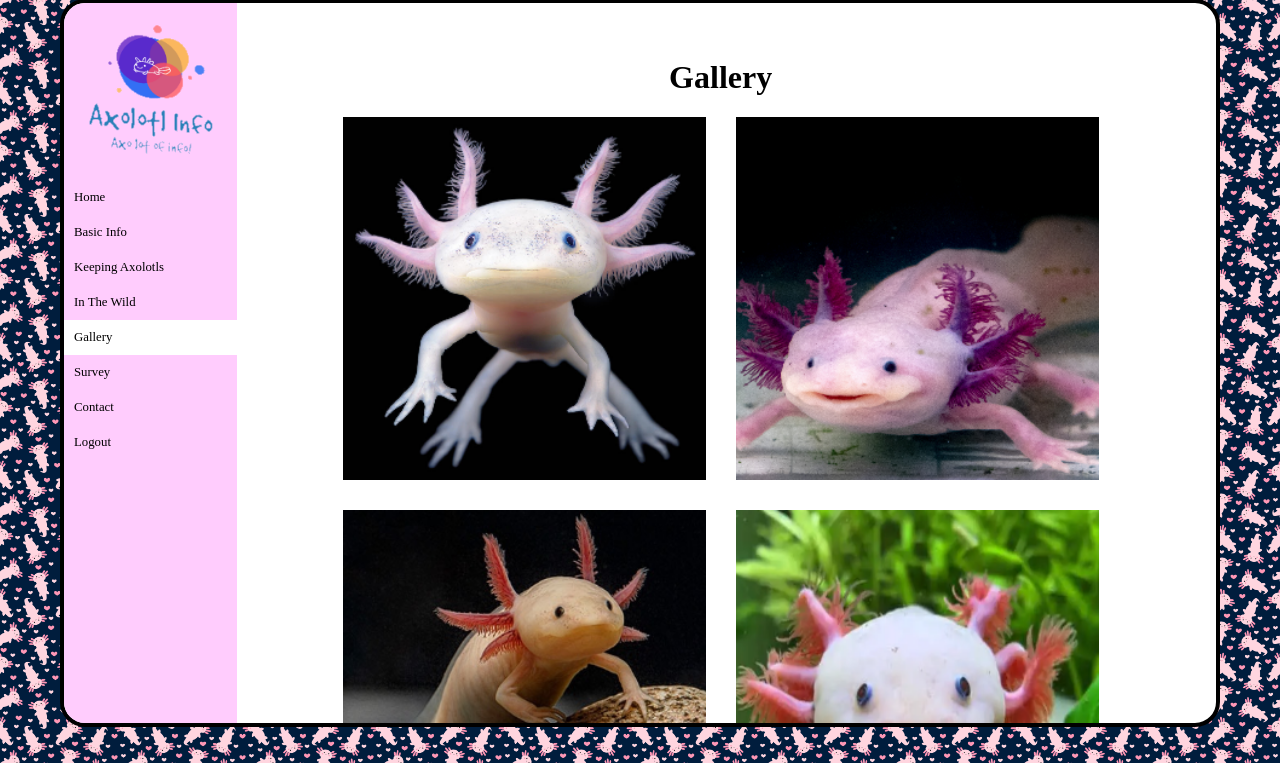
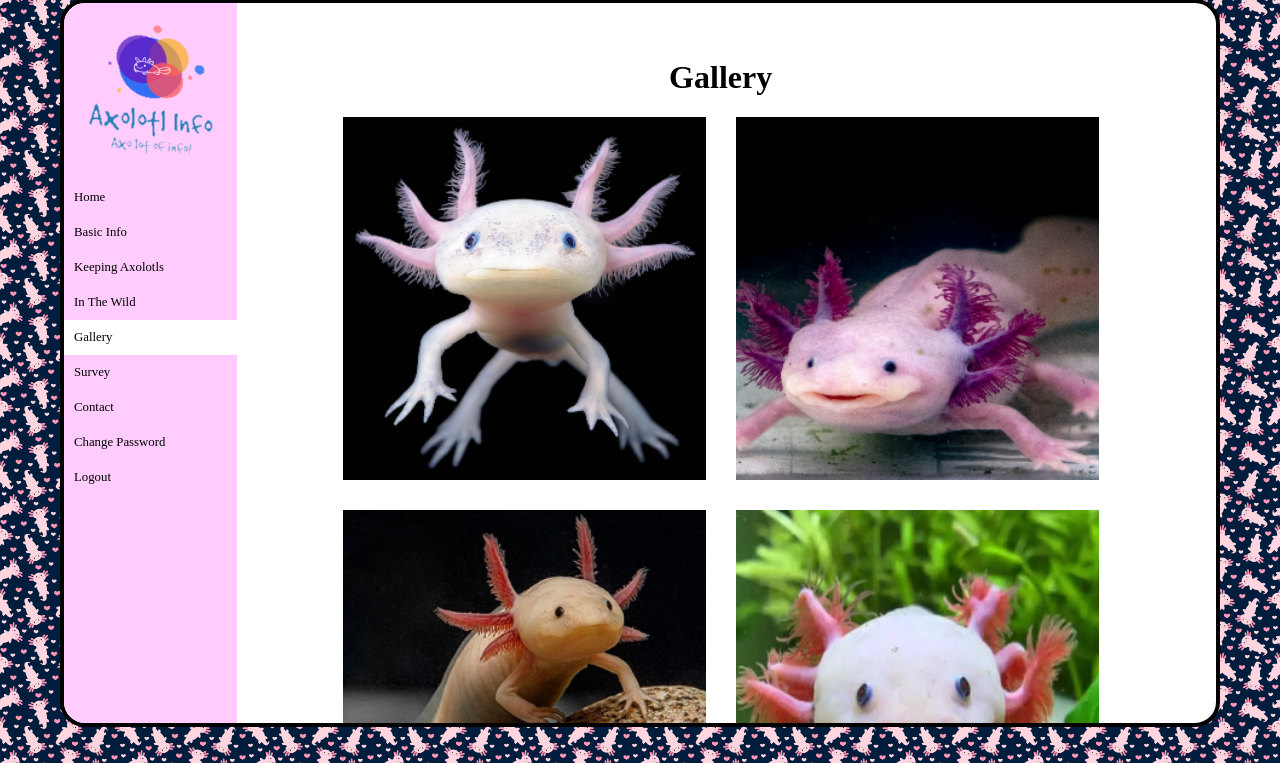
Before and after one commit to JamieC96/Module-4-coursework, a Flask app: page /gallery in a window 1280 px wide. Shown: the part 37-800 px from the top of the page. Run offline with Flask 3, Linux system fonts and the light colour scheme.

Commit message:
Update gallery.html

```diff
--- a/templates/html/gallery.html
+++ b/templates/html/gallery.html
@@ -18,6 +18,7 @@
             <a href={{ url_for("gallery")}} class="active">Gallery</a>
             <a href={{ url_for("survey")}}>Survey</a>
             <a href={{ url_for("contact")}}>Contact</a>
+            <a href={{ url_for("change_password")}}>Change Password</a>
             <a href={{ url_for("logout")}}>Logout</a>
         </div>
     <Div class="main">
```
